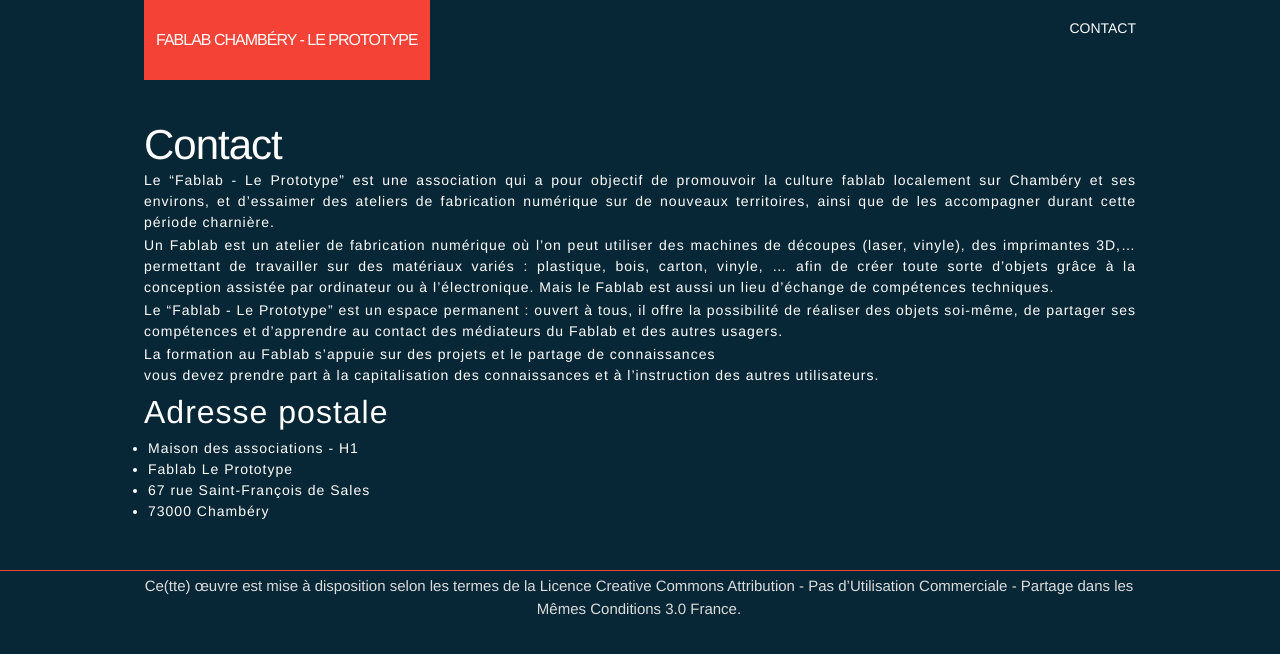
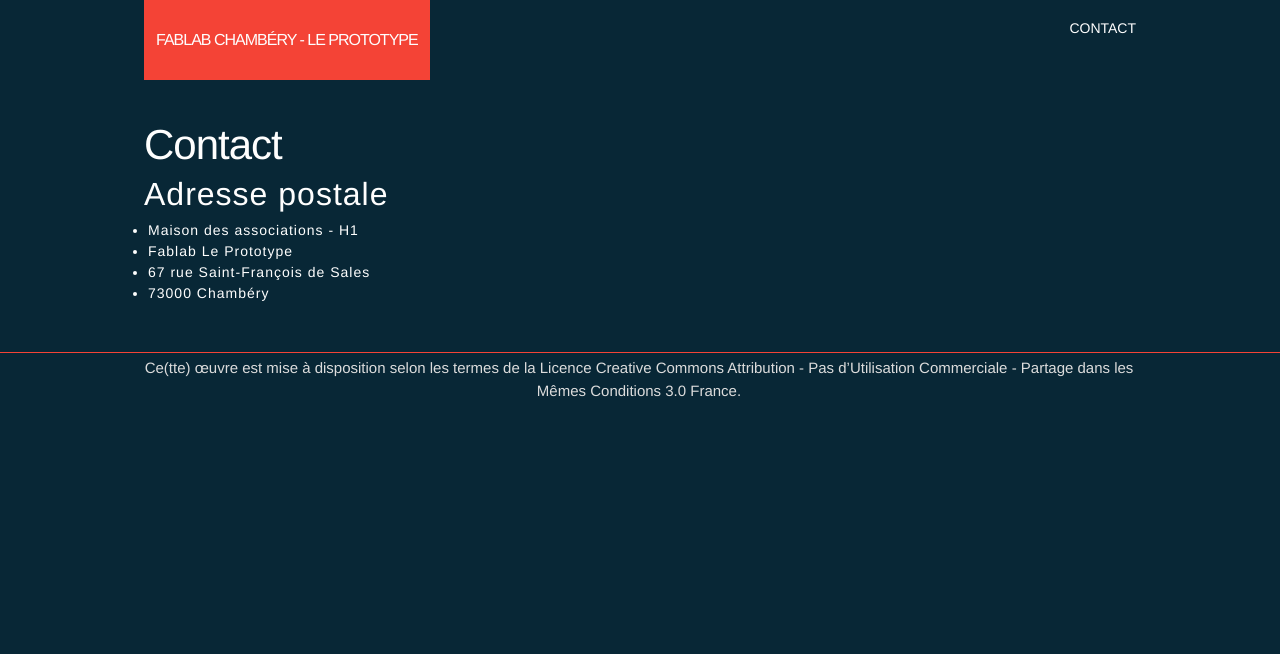
Before and after one commit to fablab-leprototype/fablab-leprototype.github.io, a Jekyll site: the page built from about.md, in a window 1280 px wide. Shown: the top 654 px of the page. Built offline with Jekyll 4.4.1, drawn with Linux system fonts in a browser that asks for light colours; nearby versions of some CDN libraries.

```diff
--- a/about.md
+++ b/about.md
@@ -4,26 +4,6 @@
 permalink: /about/
 ---
 
-Le "Fablab - Le Prototype" est une association qui a pour objectif de
-promouvoir la culture fablab localement sur Chambéry et ses environs, et
-d'essaimer des ateliers de fabrication numérique sur de nouveaux territoires,
-ainsi que de les accompagner durant cette période charnière.
-
-Un Fablab est un atelier de fabrication numérique où l’on peut utiliser des
-machines de découpes (laser, vinyle), des imprimantes 3D,… permettant de
-travailler sur des matériaux variés : plastique, bois, carton, vinyle, … afin
-de créer toute sorte d’objets grâce à la conception assistée par ordinateur ou à
-l’électronique. Mais le Fablab est aussi un lieu d’échange de compétences
-techniques.
-
-Le "Fablab - Le Prototype" est un espace permanent : ouvert à tous, il offre la
-possibilité de réaliser des objets soi-même, de partager ses compétences et
-d’apprendre au contact des médiateurs du Fablab et des autres usagers.
-
-La formation au Fablab s’appuie sur des projets et le partage de connaissances
-: vous devez prendre part à la capitalisation des connaissances et à
-l’instruction des autres utilisateurs.
-
 ## Adresse postale
 * Maison des associations - H1
 * Fablab Le Prototype
```
